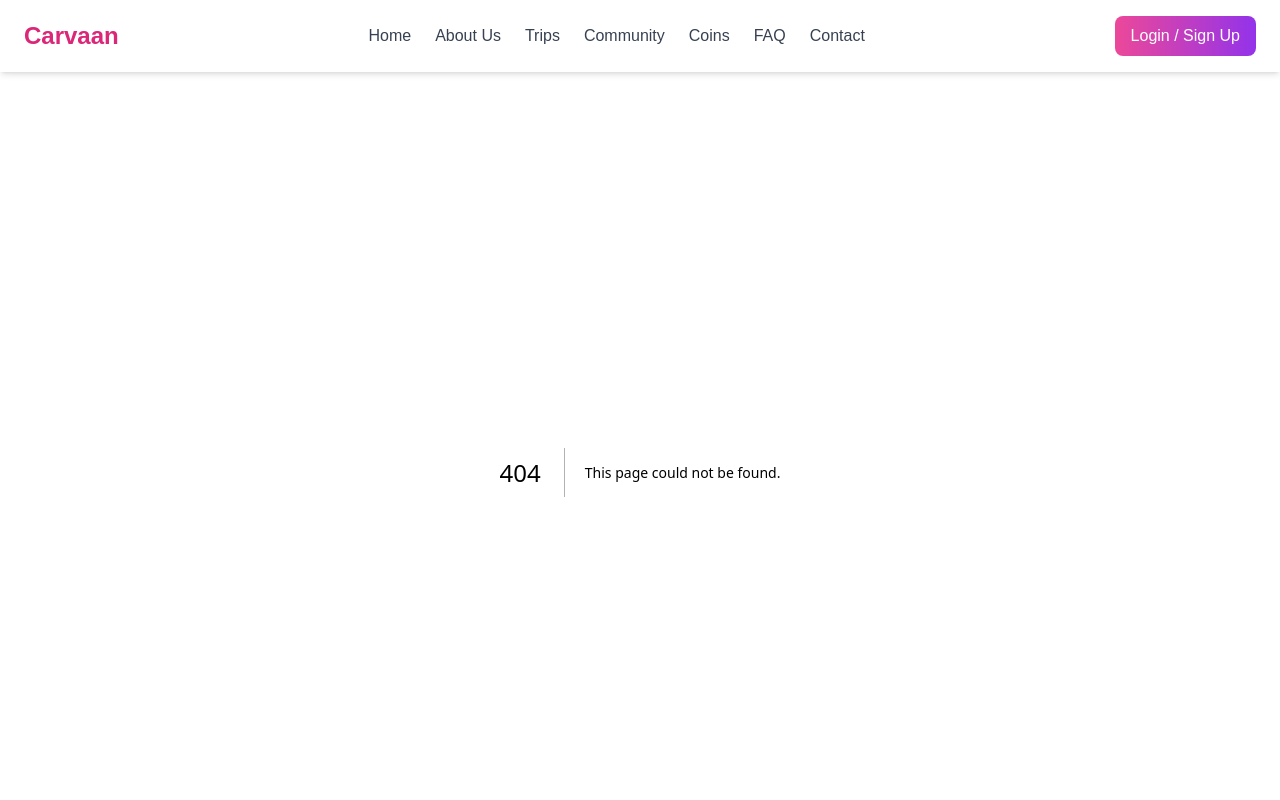
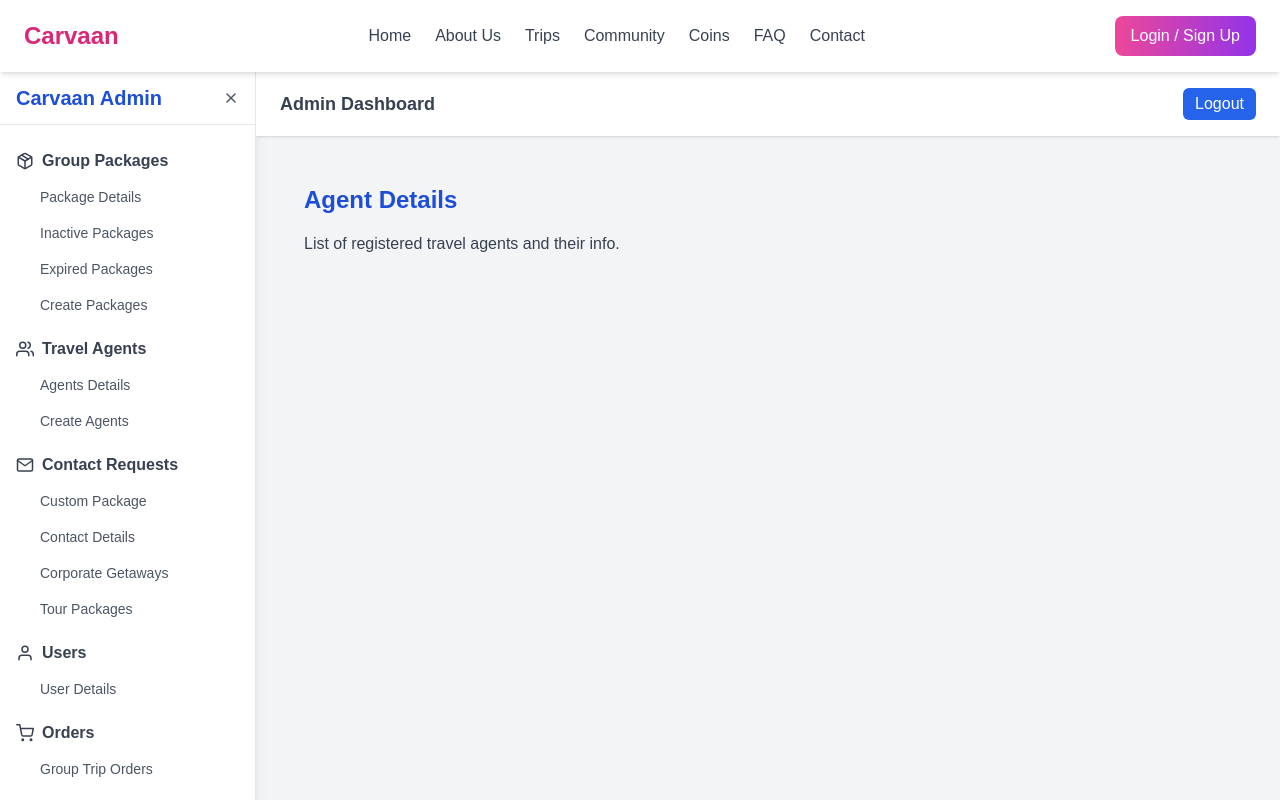
Before and after one commit to carvaangurgaon1/carvaan-website, a Next.js app: page /admin/travel-agents/agent-details in a window 1280 px wide. Before the commit this address had no page. Shown: the top 800 px of the page. Built offline with nearby package versions, Linux system fonts and the light colour scheme.

Commit message:
Create page.tsx

```diff
--- /dev/null
+++ b/app/admin/travel-agents/agent-details/page.tsx
@@ -0,0 +1,8 @@
+export default function Page() {
+  return (
+    <div className="p-6">
+      <h1 className="text-2xl font-bold mb-4 text-blue-700">Agent Details</h1>
+      <p className="text-gray-700">List of registered travel agents and their info.</p>
+    </div>
+  );
+}
```
